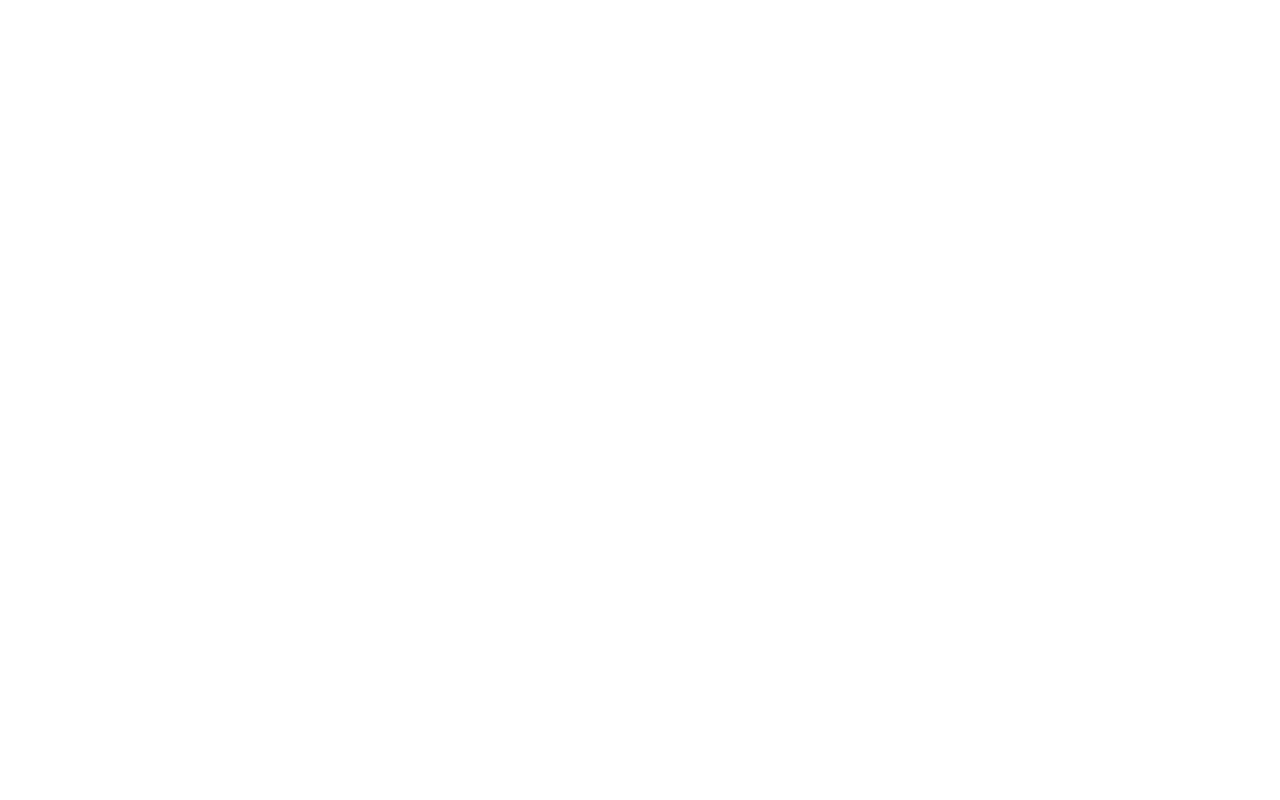
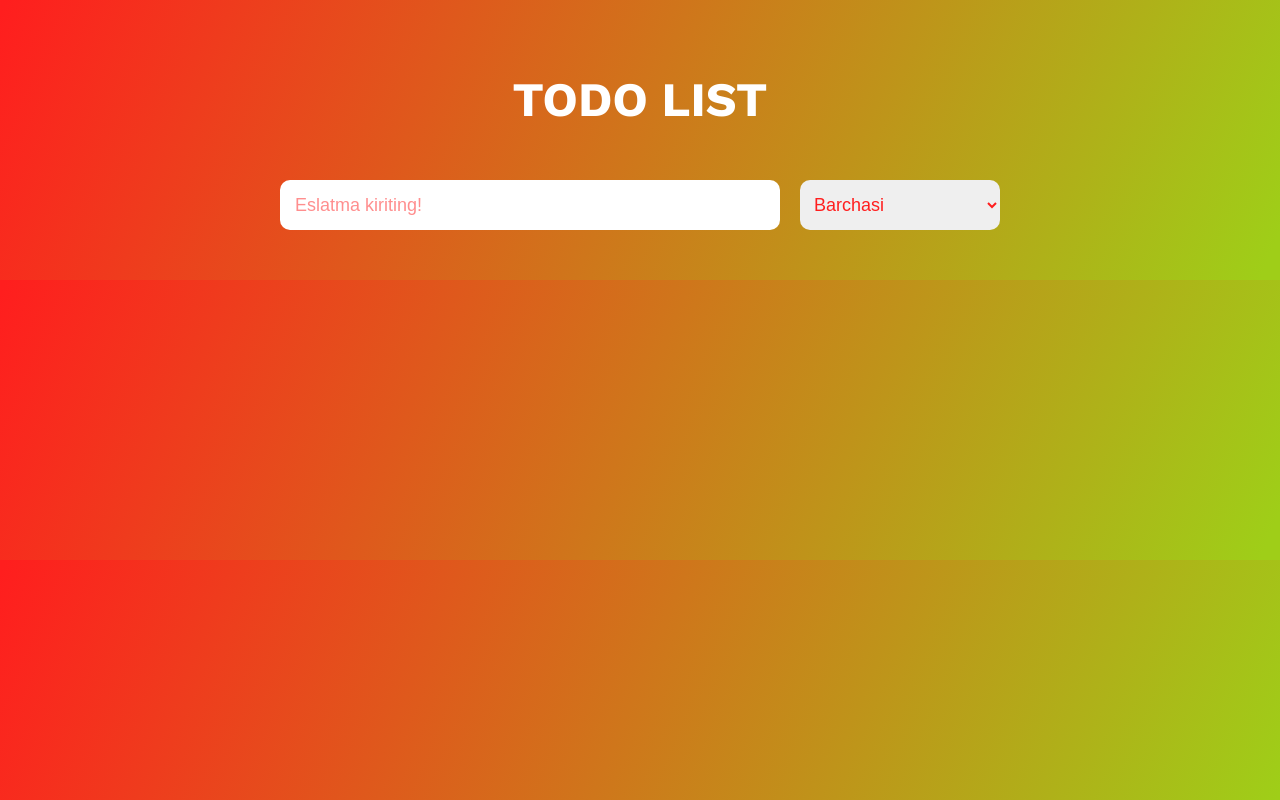
Before and after one commit to Keldiyor1303/Imtihon-1, a plain HTML site: page index.html in a window 1280 px wide. Drawn offline with nearby package versions, Linux system fonts and the light colour scheme.

Commit message:
inputSection add

```diff
--- a/Style/main.scss
+++ b/Style/main.scss
@@ -9,4 +9,50 @@
 body {
     font-family: 'Work Sans', sans-serif;
     user-select: none;
+    background: linear-gradient(112.58deg, #FF1E1E 0.37%, #9FCE18 98.57%);
 }
+
+main {
+    width: 100%;
+    height: 100%;
+    margin: 50px 0;
+    display: flex;
+    flex-direction: column;
+    justify-content: center;
+    align-items: center;
+
+    h1 {
+        font-weight: bold;
+        font-size: 48px;
+        line-height: 100px;
+        color: #fff;
+        margin-bottom: 30px;
+    }
+}
+
+.inputSection {
+    display: flex;
+    gap: 20px;
+
+    input, select {
+        width: 500px;
+        height: 50px;
+        font-size: 18px;
+        color: #FF1E1E;
+        padding-left: 15px;
+        outline: none;
+        border-radius: 10px;
+        border: none;
+
+        &::placeholder {
+            color: rgba(255, 30, 30, 0.5);
+        }
+    }
+
+    select {
+        width: 200px;
+        height: 50px;
+        padding-left: 10px;
+    }
+
+}
--- a/index.html
+++ b/index.html
@@ -10,7 +10,7 @@
     <link rel="stylesheet" href="./Style/main.css">
 
     <!-- SCRIPT -->
-    <script src="./Js/script.js"></script>
+    <script src="./Js/script.js" defer></script>
 
 
     <title>Todo</title>
@@ -18,7 +18,22 @@
 
 <body>
 
+    <main>
+        <h1>TODO LIST</h1>
 
+        <section class="inputSection">
+            <input type="text" placeholder="Eslatma kiriting!">
+            <select>
+                <option>Barchasi</option>
+                <option>Bajarilganlar</option>
+                <option>Bajarilmaganlar</option>
+            </select>
+        </section>
+
+        <section class="todoSection">
+
+        </section>
+    </main>
 
 </body>
 
```
Also changed, not shown: Style/main.css, 1 other file.
